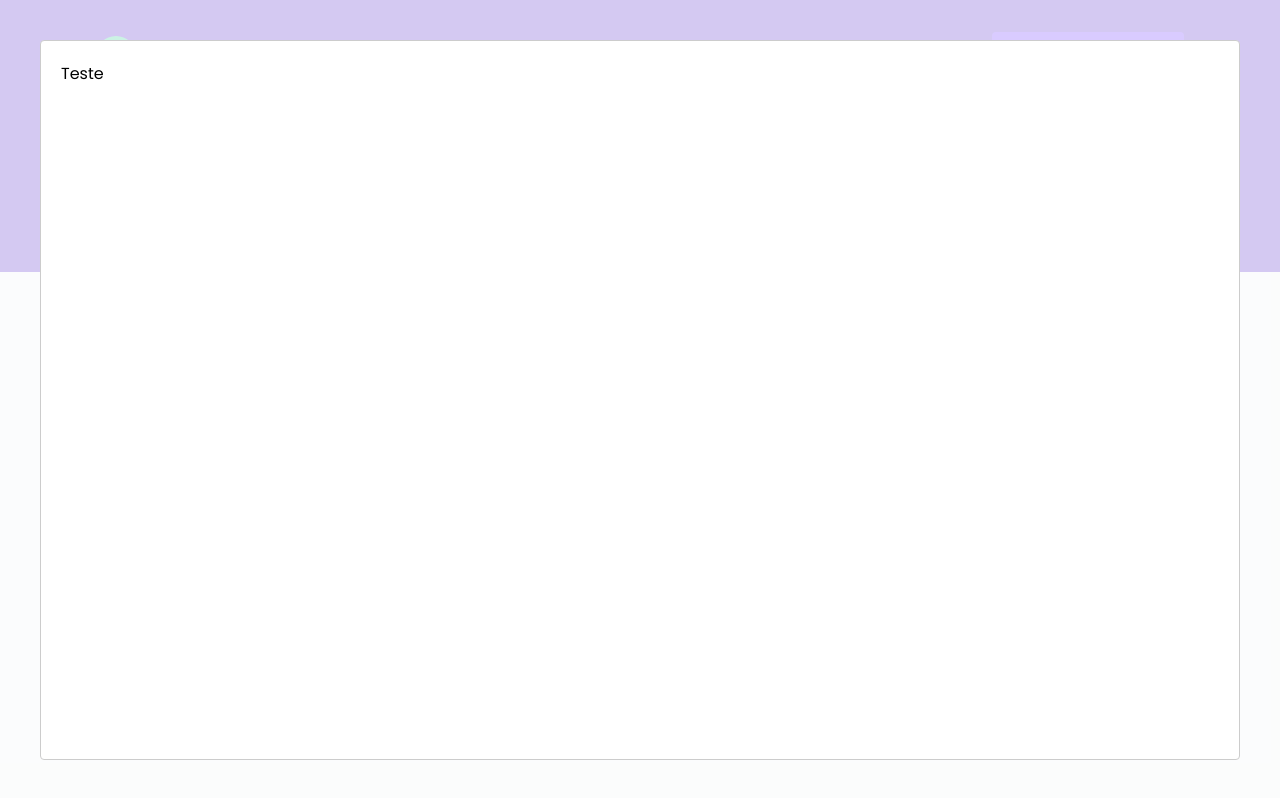
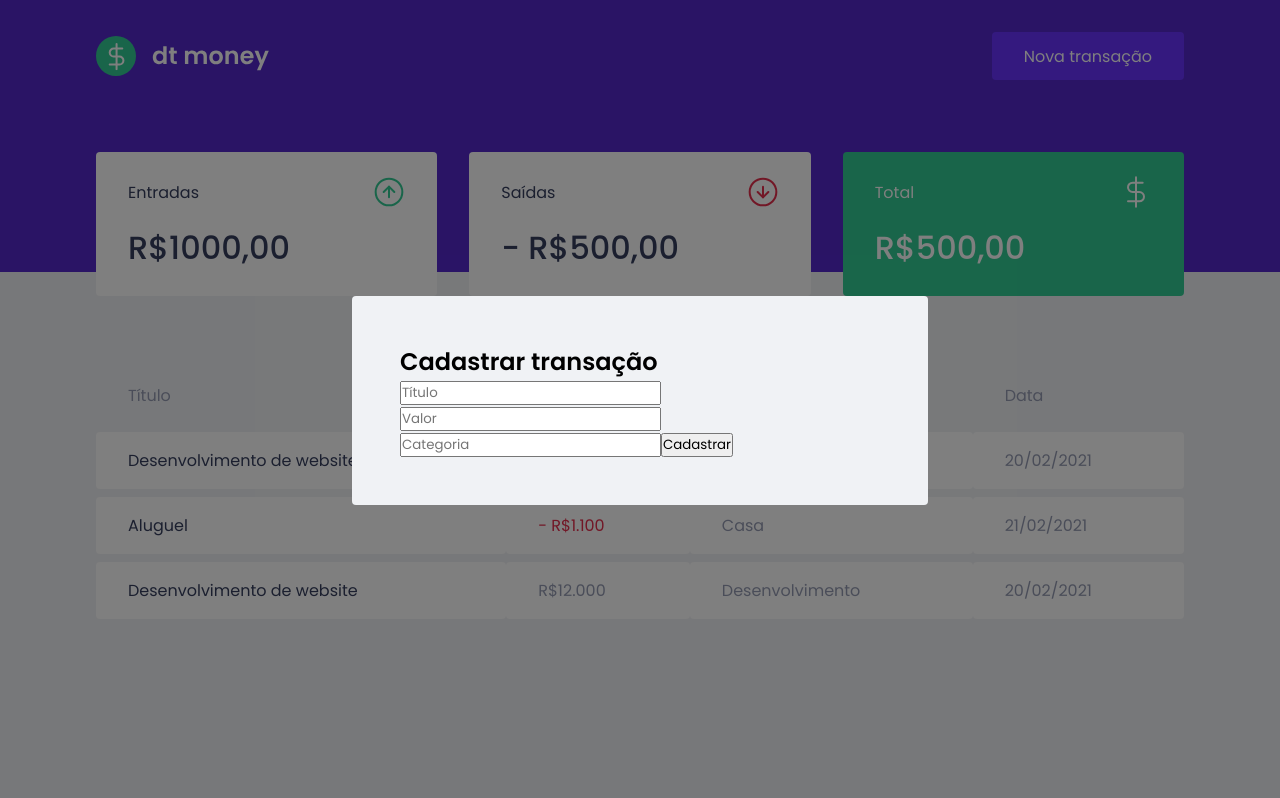
Before and after one commit to rafaelcardeallodi/dtmoney, a React (Create React App) app: page / in a window 1280 px wide. Both pictures are taken after a click on the button "Nova transação". Built offline with nearby package versions, Linux system fonts and the light colour scheme; no server answers; what miragejs would draw is missing.

Commit message:
Estrutura do formulário

```diff
--- a/src/components/NewTransactionModal/index.tsx
+++ b/src/components/NewTransactionModal/index.tsx
@@ -11,9 +11,16 @@
     <Modal
       isOpen={isOpen}
       onRequestClose={onRequestClose}
+      overlayClassName="react-modal-overlay"
+      className="react-modal-content"
     >
       <Container>
-        Teste
+        <h2>Cadastrar transação</h2>
+
+        <input placeholder="Título" />
+        <input type="number" placeholder="Valor" />
+        <input placeholder="Categoria" />
+        <button type="submit">Cadastrar</button>
       </Container>
     </Modal>
   );
--- a/src/components/NewTransactionModal/styles.ts
+++ b/src/components/NewTransactionModal/styles.ts
@@ -1,5 +1,5 @@
 import styled from 'styled-components';
 
-export const Container = styled.div`
+export const Container = styled.form`
 
 `;
--- a/src/styles/global.ts
+++ b/src/styles/global.ts
@@ -53,4 +53,27 @@
     opacity: 0.6;
     cursor: not-allowed;
   }
+
+  .react-modal-overlay{
+    background: rgba(0, 0, 0, 0.5);
+
+    position: fixed;
+    top: 0;
+    bottom: 0;
+    right: 0;
+    left: 0;
+
+    display: flex;
+    align-items: center;
+    justify-content: center;
+  }
+
+  .react-modal-content{
+    width: 100%;
+    max-width: 576px;
+    background: var(--background);
+    padding: 3rem;
+    position: relative;
+    border-radius: 0.25rem;
+  }
 `
```
